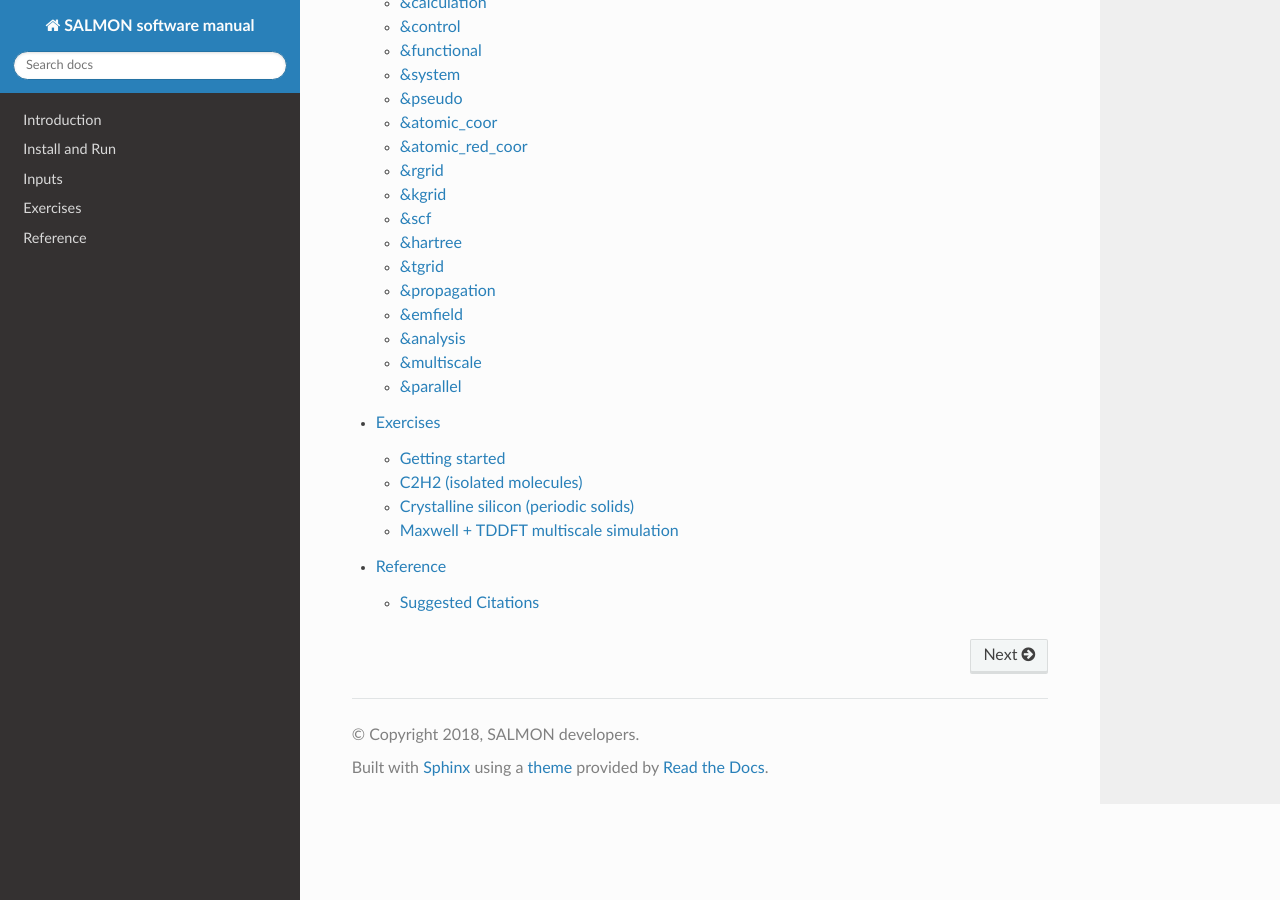
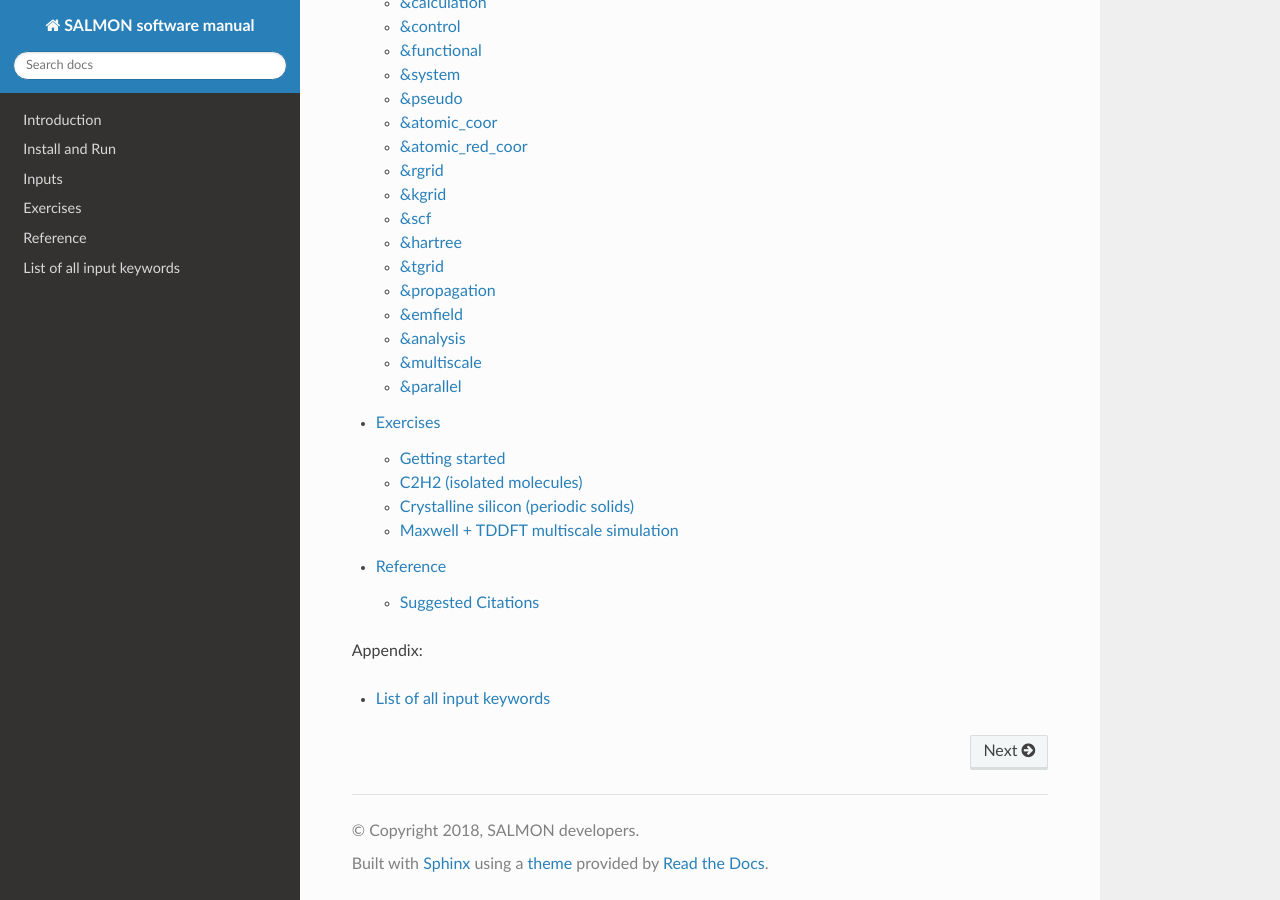
Before and after one commit to SALMON-TDDFT/SALMON-DOCS, a Sphinx documentation site: the page built from source/index.rst, in a window 1280 px wide and 900 px high, scrolled down 781 px. Built offline with Sphinx 7.4.7 and the Read the Docs theme 2.0.0, drawn with Linux system fonts in a browser that asks for light colours; formulas are drawn with MathJax 3.

Commit message:
made link to the linst of input keywords from index(top) as appendix

```diff
--- a/source/index.rst
+++ b/source/index.rst
@@ -16,3 +16,10 @@ SALMON is an open-source software based on first-principles time-dependent densi
 
 ..   troubleshooting_install
 ..   sandbox
+
+Appendix:
+
+.. toctree::
+   :maxdepth: 1
+
+   input_keyword_list
--- a/source/input_keyword_list.rst
+++ b/source/input_keyword_list.rst
@@ -1,5 +1,5 @@
-Input variables of SALMON
-=========================
+List of all input keywords
+==========================
 
 -  `&calculation`_
 -  `&control`_
```
